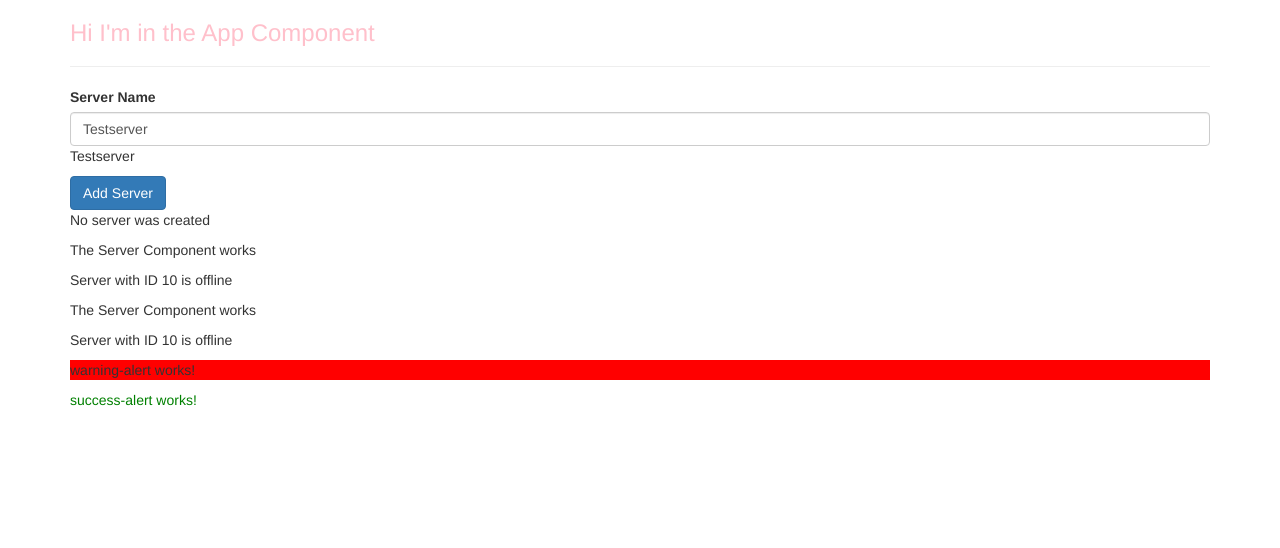
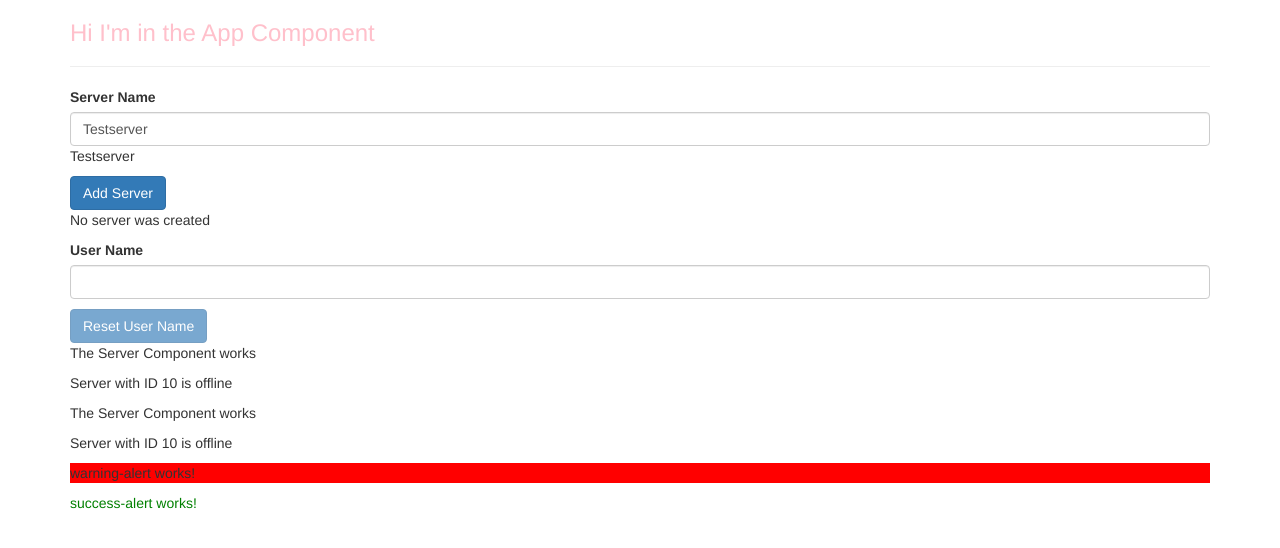
Before and after one commit to kitkogan/my-first-angular-app, an Angular app: page / in a window 1280 px wide. Shown: the top 548 px of the page. Built offline with nearby package versions, Linux system fonts and the light colour scheme.

Commit message:
practice more databinding

```diff
--- a/src/app/servers/servers.component.html
+++ b/src/app/servers/servers.component.html
@@ -9,5 +9,15 @@
   [disabled]="!allowNewServer"
   (click)="onCreateServer()">Add Server</button>
 <p>{{  serverCreationStatus }}</p>
+<label>User Name</label>
+<input
+  type="text"
+  class="form-control"
+  [(ngModel)]="userName">
+<p>{{ userName }}</p>
+<button
+  class="btn btn-primary"
+  [disabled]="userName === ''"
+  (click)="onResetUsername()">Reset User Name</button>
 <app-server></app-server>
 <app-server></app-server>
--- a/src/app/servers/servers.component.ts
+++ b/src/app/servers/servers.component.ts
@@ -10,6 +10,7 @@ export class ServersComponent implements OnInit {
   allowNewServer = false;
   serverCreationStatus = 'No server was created';
   serverName = 'Testserver';
+  userName = '';
 
   constructor() {
     setTimeout(() => {
@@ -26,4 +27,8 @@ export class ServersComponent implements OnInit {
   onUpdateServerName(event: Event) {
     this.serverName = (<HTMLInputElement>event.target).value;
   }
+
+  onResetUsername() {
+    this.userName = '';
+  }
 }
```
